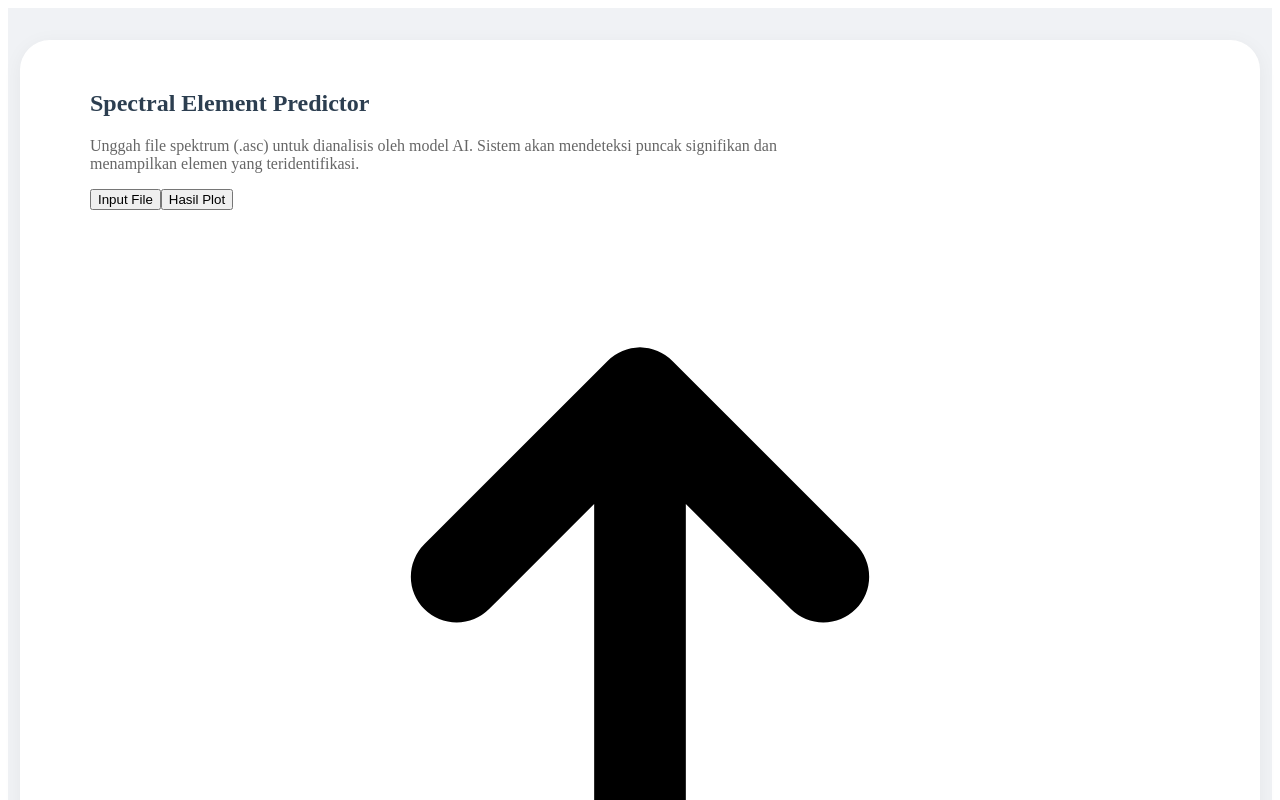
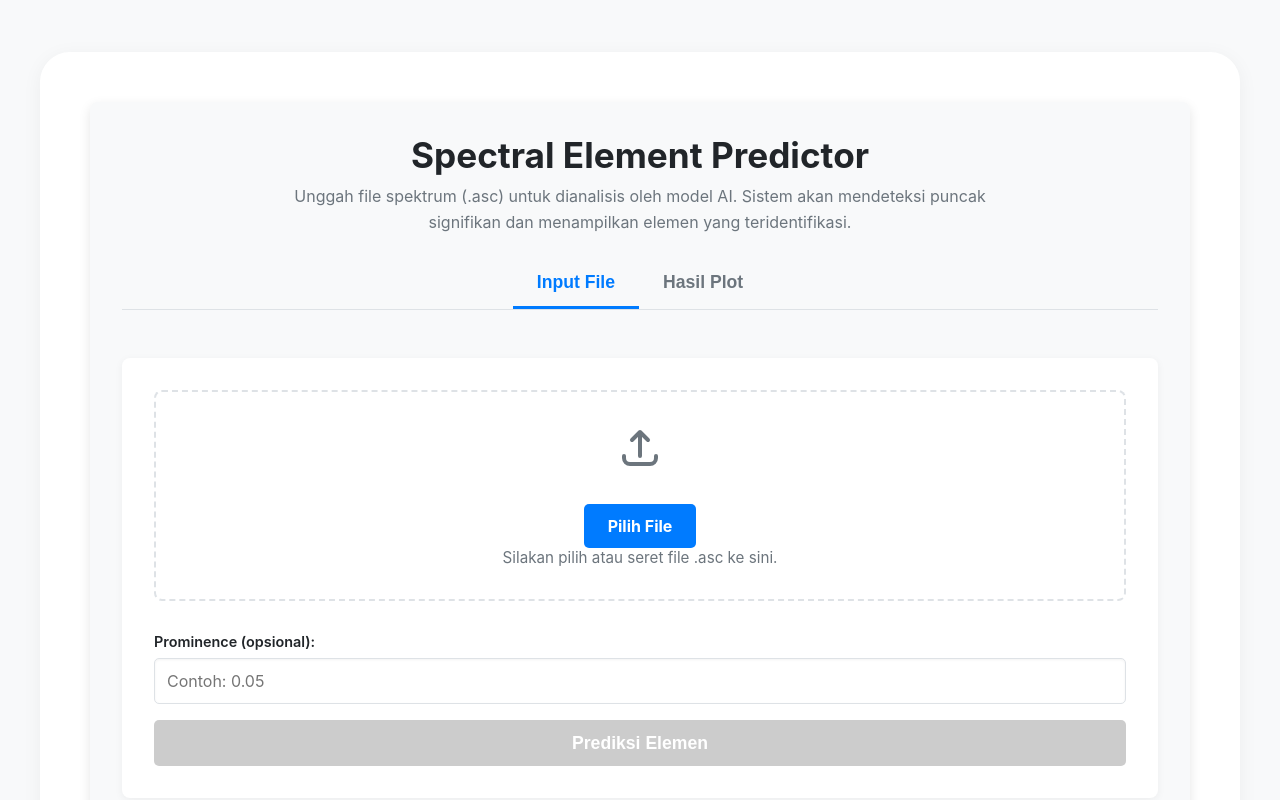
Before and after one commit to birrulwldain/cv-porto1, a React (Vite) app: page / in a window 1280 px wide. Shown: the top 800 px of the page. Built offline with nearby package versions, Linux system fonts and the light colour scheme.

Commit message:
feat: update styles and variables for predictor component, add mixins, and configure environment

```diff
--- /dev/null
+++ b/src/styles/_mixins.scss
@@ -0,0 +1,13 @@
+// _mixins.scss
+
+@mixin flex-center {
+  display: flex;
+  justify-content: center;
+  align-items: center;
+}
+
+@mixin box-shadow($shadow) {
+  -webkit-box-shadow: $shadow;
+  -moz-box-shadow: $shadow;
+  box-shadow: $shadow;
+}
--- a/src/styles/_predictor.scss
+++ b/src/styles/_predictor.scss
@@ -1,52 +1,218 @@
 // src/style/_predictor.scss
 
-// Variabel untuk konsistensi
-$primary-color: #007bff;
-$border-color: #ccc;
-$status-color: #555;
-
-// Gunakan konvensi penamaan seperti BEM (Block__Element--Modifier) untuk CSS global
-// agar lebih terstruktur dan menghindari konflik.
+// Variabel dari _variables.scss
+@use '../styles/variables' as v;
+@use 'sass:color';
 
 .predictor {
-  // Ini adalah kontainer utama untuk seluruh komponen predictor
+  padding: 2rem;
+  background-color: v.$background-color;
+  border-radius: 8px;
+  box-shadow: 0 4px 12px rgba(0, 0, 0, 0.1);
+  display: flex;
+  flex-direction: column;
+  gap: 1.5rem;
+  font-family: v.$font-family-sans-serif;
+
+  &__header {
+    text-align: center;
+  }
 
   &__title {
-    margin-top: 0;
-    color: #2c3e50;
+    font-size: 2.2rem;
+    color: v.$text-color;
+    margin-bottom: 0.5rem;
   }
 
   &__description {
-    color: #666;
+    font-size: 1rem;
+    color: v.$secondary-color;
     max-width: 700px;
+    margin: 0 auto;
+    line-height: 1.6;
   }
 
-  &__controls {
+  &__main-tabs {
     display: flex;
+    justify-content: center;
+    margin-bottom: 1.5rem;
+    border-bottom: 1px solid v.$border-color;
+  }
+
+  &__main-tab-button {
+    background-color: transparent;
+    border: none;
+    padding: 0.8rem 1.5rem;
+    font-size: 1.1rem;
+    font-weight: bold;
+    color: v.$secondary-color;
+    cursor: pointer;
+    transition: all 0.3s ease;
+    border-bottom: 3px solid transparent;
+
+    &:hover {
+      color: v.$primary-color;
+      border-color: color.adjust(v.$primary-color, $lightness: 20%);
+    }
+
+    &.active {
+      color: v.$primary-color;
+      border-color: v.$primary-color;
+    }
+  }
+
+  &__card {
+    background-color: #fff;
+    border-radius: 8px;
+    padding: 2rem;
+    box-shadow: 0 2px 8px rgba(0, 0, 0, 0.05);
+    display: flex;
+    flex-direction: column;
+    gap: 1rem;
     align-items: center;
-    gap: 1rem;
-    margin-top: 1.5rem;
-    margin-bottom: 1.5rem;
-    flex-wrap: wrap;
+  }
 
-    button {
-      padding: 0.6rem 1.2rem;
+  &__input-toggle {
+    display: flex;
+    width: 100%;
+    border: 1px solid v.$border-color;
+    border-radius: 8px;
+    overflow: hidden; // Ensures inner buttons respect border-radius
+    margin-bottom: 1rem; // Add some space below the toggle
+  }
+
+  &__toggle-button {
+    flex: 1; // Distribute space equally
+    background-color: v.$background-color;
+    border: none;
+    padding: 0.75rem 1rem;
+    font-size: 0.95rem;
+    font-weight: 600;
+    color: v.$text-color;
+    cursor: pointer;
+    transition: all 0.2s ease;
+
+    &:hover {
+      background-color: color.adjust(v.$background-color, $lightness: -5%); // Slightly darker on hover
+    }
+
+    &.active {
+      background-color: v.$primary-color;
+      color: #fff;
+      &:hover {
+        background-color: color.adjust(v.$primary-color, $lightness: -10%);
+      }
+    }
+
+    // Add a border between buttons
+    &:first-child {
+      border-right: 1px solid v.$border-color;
+    }
+  }
+
+
+
+  &__dropzone {
+    border: 2px dashed v.$border-color;
+    border-radius: 8px;
+    padding: 2rem;
+    text-align: center;
+    cursor: pointer;
+    transition: all 0.3s ease;
+    width: 100%;
+    position: relative;
+    display: flex;
+    flex-direction: column;
+    align-items: center;
+    justify-content: center;
+    min-height: 150px;
+
+    &:hover {
+      border-color: v.$primary-color;
+      background-color: color.adjust(v.$primary-color, $lightness: 40%);
+    }
+
+    .icon {
+      width: 48px;
+      height: 48px;
+      color: v.$secondary-color;
+      margin-bottom: 1rem;
+    }
+
+    p {
+      color: v.$secondary-color;
+      font-size: 0.95rem;
+    }
+  }
+
+  &__param-input-group {
+    width: 100%;
+    margin-top: 1rem;
+    display: flex;
+    flex-direction: column;
+    gap: 0.5rem;
+
+    label {
+      font-size: 0.9rem;
+      color: v.$text-color;
+      font-weight: 600;
+    }
+
+    .predictor__param-input {
+      width: 100%;
+      padding: 0.75rem;
+      border: 1px solid v.$border-color;
+      border-radius: 5px;
+      font-family: v.$font-family-sans-serif;
       font-size: 1rem;
-      font-weight: bold;
-      color: white;
-      background-color: $primary-color;
-      border: none;
-      border-radius: 5px;
-      cursor: pointer;
-      transition: background-color 0.2s ease-in-out, transform 0.1s ease;
+      box-shadow: inset 0 1px 3px rgba(0,0,0,0.05);
 
-      &:hover {
-        background-color: darken($primary-color, 10%);
+      &:focus {
+        outline: none;
+        border-color: v.$primary-color;
+        box-shadow: 0 0 0 3px rgba(v.$primary-color, 0.2);
       }
+    }
+  }
 
-      &:active {
-        transform: scale(0.98);
-      }
+  &__file-input {
+    display: none; // Sembunyikan input file asli
+  }
+
+  &__file-label {
+    background-color: v.$primary-color;
+    color: #fff;
+    padding: 0.75rem 1.5rem;
+    border-radius: 5px;
+    cursor: pointer;
+    font-weight: bold;
+    transition: background-color 0.2s ease;
+    margin-top: 1rem;
+
+    &:hover {
+      background-color: color.adjust(v.$primary-color, $lightness: -10%);
+    }
+  }
+
+  &__button {
+    padding: 0.8rem 2rem;
+    font-size: 1.1rem;
+    font-weight: bold;
+    color: #fff;
+    background-color: v.$primary-color;
+    border: none;
+    border-radius: 5px;
+    cursor: pointer;
+    transition: background-color 0.2s ease, transform 0.1s ease;
+    width: 100%;
+
+    &:hover {
+      background-color: color.adjust(v.$primary-color, $lightness: -10%);
+    }
+
+    &:disabled {
+      background-color: #cccccc;
+      cursor: not-allowed;
     }
   }
 
@@ -54,15 +220,65 @@ $status-color: #555;
     margin-top: 1rem;
     font-style: italic;
     min-height: 1.2em;
-    color: $status-color;
-    transition: color 0.3s ease;
+    color: v.$text-color;
+    text-align: center;
+  }
+
+  &__error {
+    background-color: #ffebee; // light red
+    color: #c62828; // dark red
+    padding: 0.75rem 1rem;
+    border-radius: 5px;
+    margin-top: 1rem;
+    text-align: center;
+    font-weight: 500;
+    border: 1px solid #ef9a9a;
   }
 
   &__chart-container {
-    margin-top: 1.5rem;
-    border: 1px solid $border-color;
+    position: relative;
+    min-height: 600px; // Tinggi minimum untuk plot
+    border: 1px solid v.$border-color;
     border-radius: 8px;
     overflow: hidden;
     box-shadow: 0 2px 4px rgba(0,0,0,0.05);
+    background-color: #fff;
+    display: flex;
+    align-items: center;
+    justify-content: center;
+  }
+
+  &__plot-placeholder {
+    text-align: center;
+    color: v.$secondary-color;
+    font-style: italic;
+    padding: 2rem;
+  }
+
+  .loading-spinner {
+    position: absolute;
+    top: 0;
+    left: 0;
+    right: 0;
+    bottom: 0;
+    background-color: rgba(255, 255, 255, 0.8);
+    display: flex;
+    justify-content: center;
+    align-items: center;
+    z-index: 10;
+
+    .spinner {
+      border: 4px solid rgba(0, 0, 0, 0.1);
+      border-left-color: v.$primary-color;
+      border-radius: 50%;
+      width: 40px;
+      height: 40px;
+      animation: spin 1s linear infinite;
+    }
+  }
+
+  @keyframes spin {
+    0% { transform: rotate(0deg); }
+    100% { transform: rotate(360deg); }
   }
 }
--- a/src/styles/_variables.scss
+++ b/src/styles/_variables.scss
@@ -1,6 +1,11 @@
 // _variables.scss
 
-// Example placeholder variables
-$primary-color: #ff6f61;
-$secondary-color: #1a1a1a;
-$text-color: #eaeaea;
+// Colors
+$primary-color: #007bff;
+$secondary-color: #6c757d;
+$background-color: #f8f9fa;
+$text-color: #212529;
+$border-color: #dee2e6;
+
+// Fonts
+$font-family-sans-serif: 'Inter', sans-serif;
--- a/src/styles/main.scss
+++ b/src/styles/main.scss
@@ -1,21 +1,44 @@
 // src/main.scss
 
-// Impor gaya untuk footer dari direktori 'style'
+// Impor variabel dan mixin global
+@use './variables';
+@use './mixins';
+
+// Impor gaya untuk komponen
 @use './footer';
 @use './predictor';
-//tes
+
+// Gaya dasar
+* {
+  margin: 0;
+  padding: 0;
+  box-sizing: border-box;
+}
+
+body {
+  font-family: variables.$font-family-sans-serif;
+  color: variables.$text-color;
+  background-color: variables.$background-color;
+  overflow-x: hidden;
+}
+
+a {
+  text-decoration: none;
+  color: inherit;
+}
 
 // Layout utama dengan Flexbox untuk memastikan footer menempel di bawah
 .app {
   min-height: 100vh;
   display: flex;
   flex-direction: column;
-  background-color: #f0f2f5; // Memberi sedikit warna pada latar belakang halaman
+  background-color: variables.$background-color;
 }
 
 // Area konten utama akan meregang mengisi semua ruang vertikal yang tersedia
 main {
   flex: 1;
+  padding: 20px; // Tambahkan padding agar konten tidak menempel di tepi
 }
 
 // Gaya untuk setiap 'kartu' section di halaman
@@ -23,10 +46,10 @@ section {
   width: 100%;
   padding: 50px 20px;
   background-color: #fff;
-  border-radius: 30px; // Radius simpel karena hanya akan ada satu section
+  border-radius: 30px;
   box-shadow: 0 4px 20px rgba(0, 0, 0, 0.05);
-  margin: 2rem auto; // Memberi jarak atas/bawah dan otomatis di tengah
-  max-width: 1200px; // Membatasi lebar section agar tidak terlalu lebar di layar besar
+  margin: 2rem auto;
+  max-width: 1200px;
 }
 
 // Kontainer di dalam section untuk membatasi lebar konten
```
Also changed, not shown: 2 other files (tests, documents, lock files or other folders).
